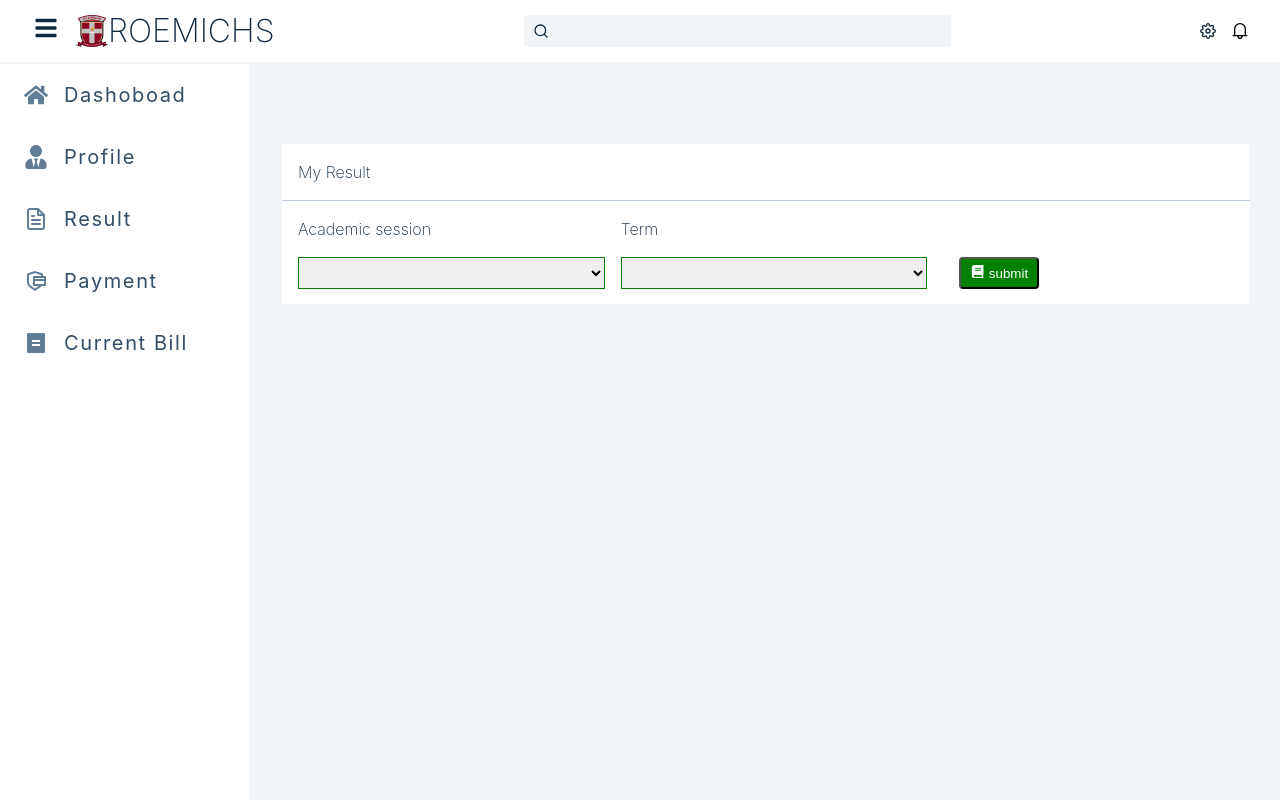
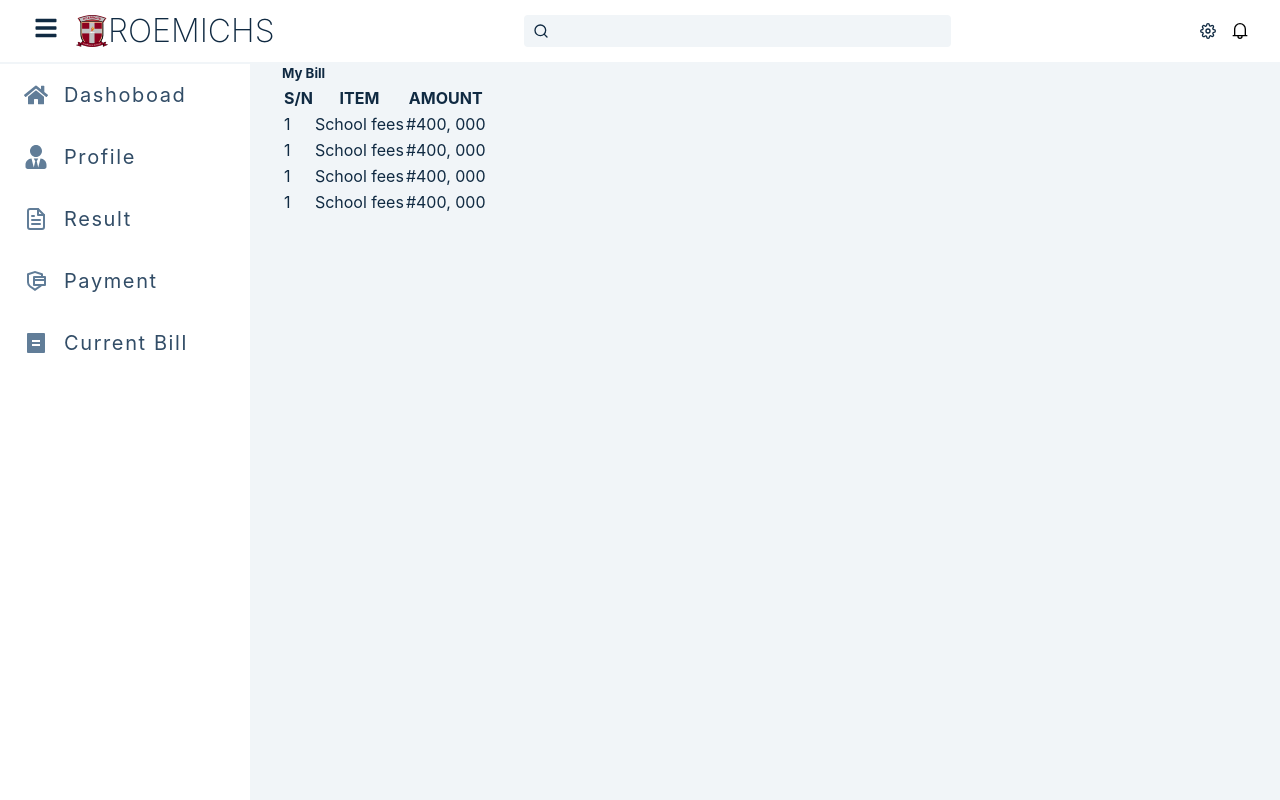
Before and after one commit to faraamcode/student_dasboard, a React (Create React App) app: page / in a window 1280 px wide. Built offline with nearby package versions, Linux system fonts and the light colour scheme; no server answers.

Commit message:
result form styled

```diff
--- a/src/Sidebar.jsx
+++ b/src/Sidebar.jsx
@@ -5,6 +5,7 @@ import { FaTimes } from 'react-icons/fa';
 import { social, links } from './data';
 import Content from './maincontent.jsx'
 import ResultForm from './result-form.jsx'
+import Bill from './bill.jsx'
 
 const Sidebar = () => {
   const { isSidebarOpen, closeSidebar } = useGlobalContext();
@@ -26,7 +27,8 @@ const Sidebar = () => {
         })}
       </ul>
     </aside>
-    <ResultForm/>
+    <Bill/>
+    {/* <ResultForm/> */}
 {/* <Content/> */}
     </div>
   );
--- /dev/null
+++ b/src/bill.jsx
@@ -0,0 +1,47 @@
+import React from 'react'
+import {FaBook} from 'react-icons/fa'
+
+const Bill = () =>{
+
+ return(
+     <div className="bill-container">
+        <div className="bill-header">
+         <h5>My Bill</h5>
+        </div>
+        <div className="main-bill">
+          <table>
+              <thead>
+                  <th>S/N</th>
+                  <th>ITEM</th>
+                  <th>AMOUNT</th>
+              </thead>
+              <tbody>
+                  <tr>
+                      <td>1</td>
+                      <td>School fees</td>
+                      <td>#400, 000</td>
+                  </tr>
+                  <tr>
+                      <td>1</td>
+                      <td>School fees</td>
+                      <td>#400, 000</td>
+                  </tr>
+                  <tr>
+                      <td>1</td>
+                      <td>School fees</td>
+                      <td>#400, 000</td>
+                  </tr>
+                  <tr>
+                      <td>1</td>
+                      <td>School fees</td>
+                      <td>#400, 000</td>
+                  </tr>
+              </tbody>
+          </table>
+        </div>
+     </div>
+ )
+
+}
+
+export default Bill
--- a/src/result-form.jsx
+++ b/src/result-form.jsx
@@ -12,11 +12,21 @@ const ResultForm = () =>{
          <form action="" className="form">
             <div className="form-control">
                 <label htmlFor="">Academic session</label>
-                <select name="session" id=""></select>
+                <select name="session" id="">
+                    <option value="">
+                        ----select a session---
+                    </option>
+                </select>
             </div>
             <div className="form-control">
                 <label htmlFor="">Term</label>
-                <select name="session" id=""></select>
+                <select name="session" id="">
+                    <option value="">
+                        ----select a term---
+                    </option>
+                    <option value="">First</option>
+                    <option value="">Second</option>
+                </select>
             </div>
             <button type="submit" class="submit-btn"><FaBook className="btn-icon"/>submit</button>
          </form>
```
